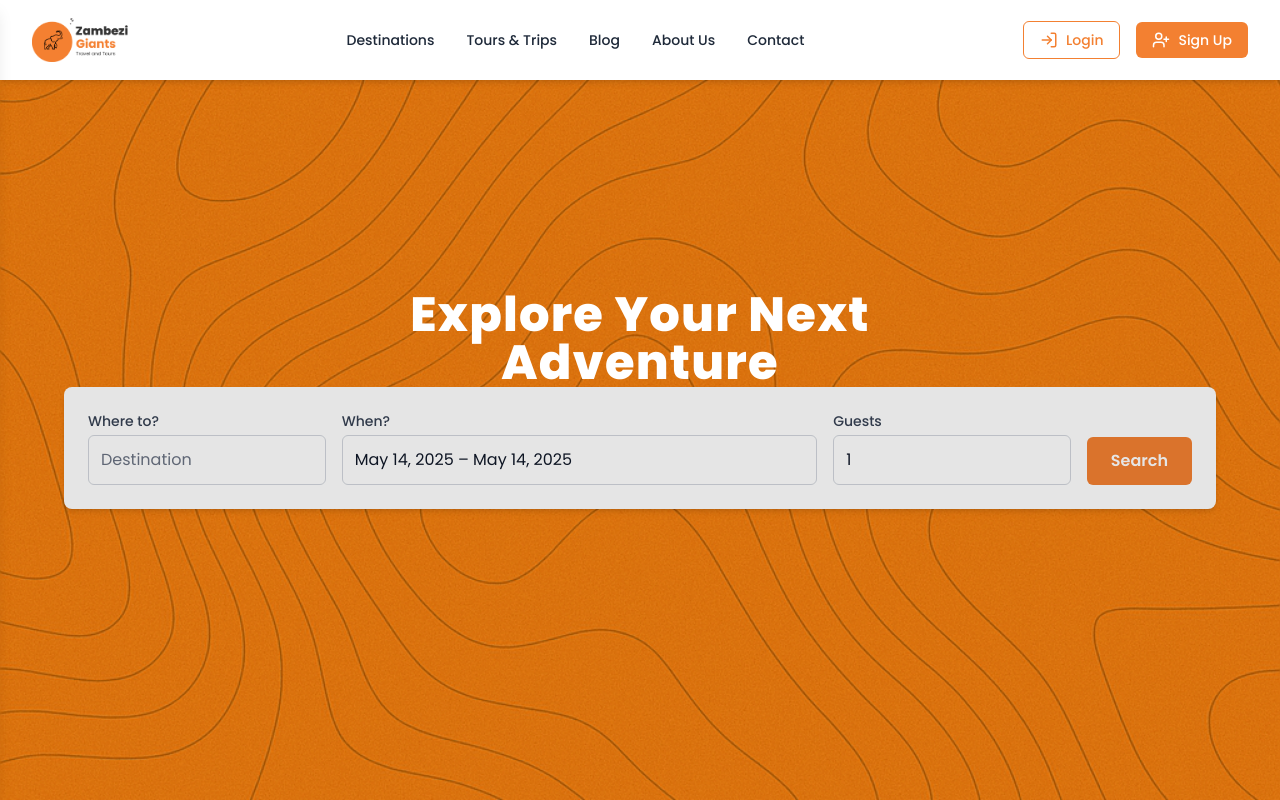
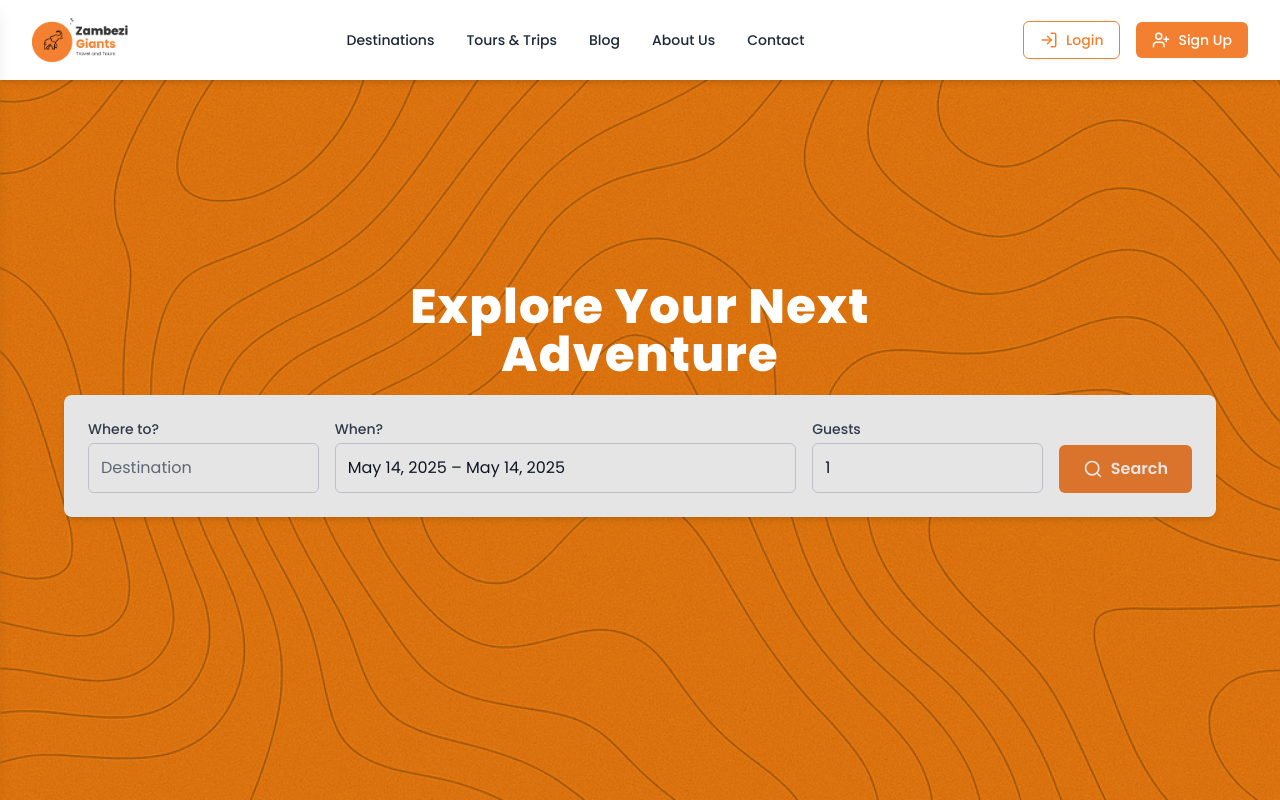
Before and after one commit to codewithdaviess/Zambezi-Giants, a React (Vite) app in the folder my-giant/: page / in a window 1280 px wide. Built offline with nearby package versions, Linux system fonts and the light colour scheme.

Commit message:
Added a Search icon

```diff
--- a/my-giant/src/components/Header.jsx
+++ b/my-giant/src/components/Header.jsx
@@ -17,7 +17,7 @@ const Header = () => {
       <div className="absolute inset-0 bg-black/10"></div>
 
       {/* Heading */}
-      <h1 className="relative text-5xl font-extrabold tracking-wide z-10 text-center max-w-lg">
+      <h1 className="relative text-3xl lg:text-5xl  font-extrabold tracking-wide z-10 mb-4 text-left lg:text-center max-w-lg">
         Explore Your Next Adventure
       </h1>
 
--- a/my-giant/src/components/HomeSearchForm.jsx
+++ b/my-giant/src/components/HomeSearchForm.jsx
@@ -1,19 +1,24 @@
-import React, { useState } from 'react';
+import React, { useState } from "react";
+import { Search } from "lucide-react";
 
 const HomeSearchForm = () => {
-  const todayISO = new Date().toISOString().split('T')[0];
+  const todayISO = new Date().toISOString().split("T")[0];
 
   // Store ISO dates internally for logic
-  const [destination, setDestination] = useState('');
+  const [destination, setDestination] = useState("");
   const [startDate, setStartDate] = useState(todayISO);
   const [endDate, setEndDate] = useState(todayISO);
   const [people, setPeople] = useState(1);
 
   // Format date from ISO to readable (e.g. Jun 8, 2025)
   const formatDate = (isoDate) => {
-    if (!isoDate) return '';
+    if (!isoDate) return "";
     const d = new Date(isoDate);
-    return d.toLocaleDateString(undefined, { year: 'numeric', month: 'short', day: 'numeric' });
+    return d.toLocaleDateString(undefined, {
+      year: "numeric",
+      month: "short",
+      day: "numeric",
+    });
   };
 
   // Combined readable string for display
@@ -22,13 +27,13 @@ const HomeSearchForm = () => {
   // Parse input back to ISO dates (expects format like "Jun 8, 2025 – Jun 15, 2025")
   const handleDateChange = (e) => {
     const val = e.target.value;
-    const parts = val.split('–').map(p => p.trim());
+    const parts = val.split("–").map((p) => p.trim());
     if (parts.length === 2) {
       const parsedStart = Date.parse(parts[0]);
       const parsedEnd = Date.parse(parts[1]);
       if (!isNaN(parsedStart) && !isNaN(parsedEnd)) {
-        setStartDate(new Date(parsedStart).toISOString().split('T')[0]);
-        setEndDate(new Date(parsedEnd).toISOString().split('T')[0]);
+        setStartDate(new Date(parsedStart).toISOString().split("T")[0]);
+        setEndDate(new Date(parsedEnd).toISOString().split("T")[0]);
       }
     }
   };
@@ -45,7 +50,9 @@ const HomeSearchForm = () => {
     >
       {/* Destination */}
       <div className="w-full lg:w-1/4">
-        <label className="block mb-1 text-sm font-medium text-gray-700">Where to?</label>
+        <label className="block mb-1 text-sm font-medium text-gray-700">
+          Where to?
+        </label>
         <input
           type="text"
           placeholder="Destination"
@@ -58,7 +65,9 @@ const HomeSearchForm = () => {
 
       {/* Combined readable Date Range input */}
       <div className="w-full lg:w-2/4">
-        <label className="block mb-1 text-sm font-medium text-gray-700">When?</label>
+        <label className="block mb-1 text-sm font-medium text-gray-700">
+          When?
+        </label>
         <input
           type="text"
           value={combinedDateRange}
@@ -71,7 +80,9 @@ const HomeSearchForm = () => {
 
       {/* Guests */}
       <div className="w-full lg:w-1/4">
-        <label className="block mb-1 text-sm font-medium text-gray-700">Guests</label>
+        <label className="block mb-1 text-sm font-medium text-gray-700">
+          Guests
+        </label>
         <input
           type="number"
           min="1"
@@ -86,8 +97,9 @@ const HomeSearchForm = () => {
       <div className="w-full lg:w-auto">
         <button
           type="submit"
-          className="w-full lg:w-auto bg-[#f38031] hover:bg-orange-600 text-white font-semibold px-6 py-3 rounded-md transition"
+          className="w-full lg:w-auto bg-[#f38031] hover:bg-orange-600 text-white font-semibold px-6 py-3 rounded-md transition flex items-center justify-center gap-2"
         >
+          <Search className="w-5 h-5" />
           Search
         </button>
       </div>
```
